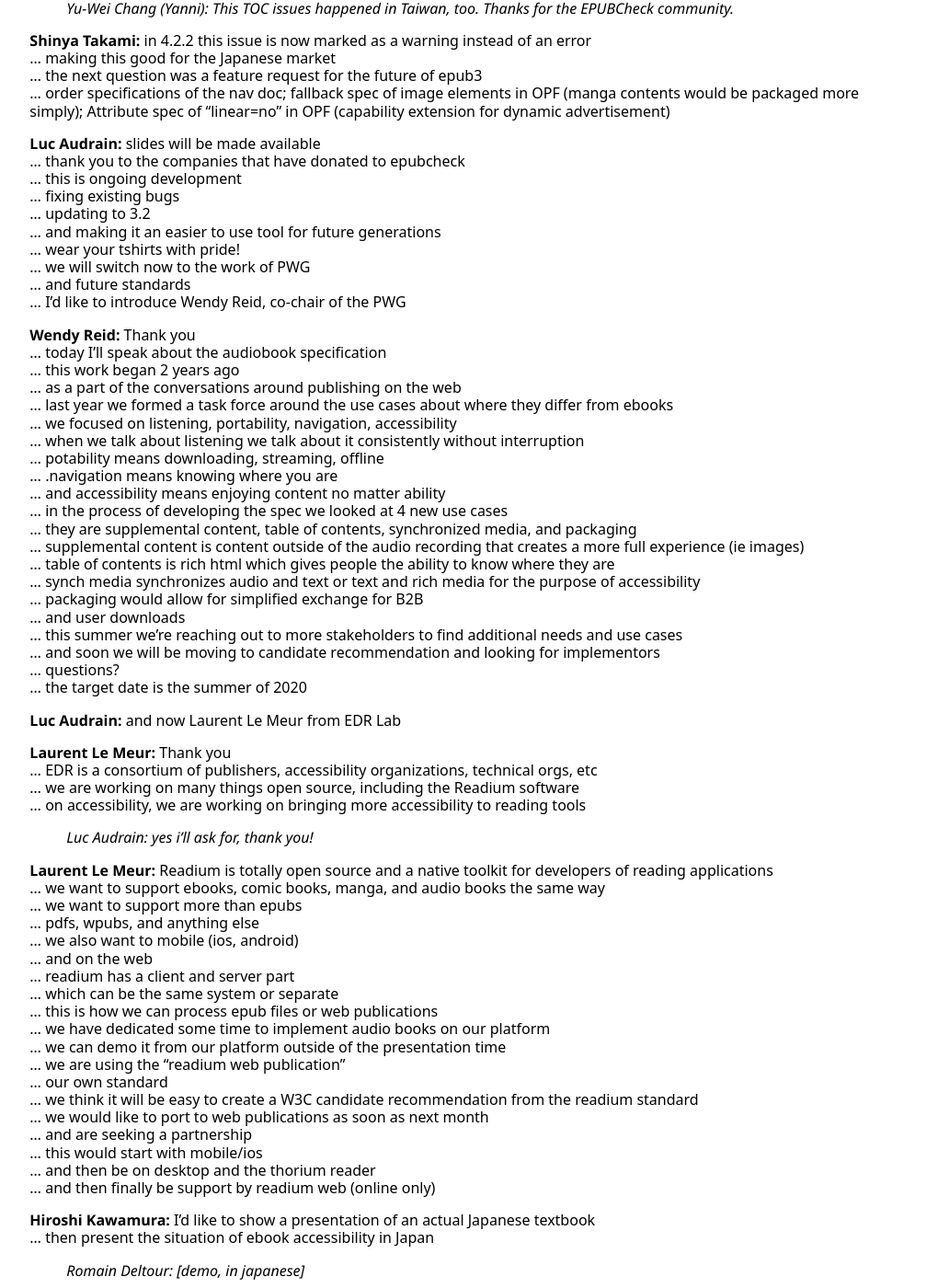
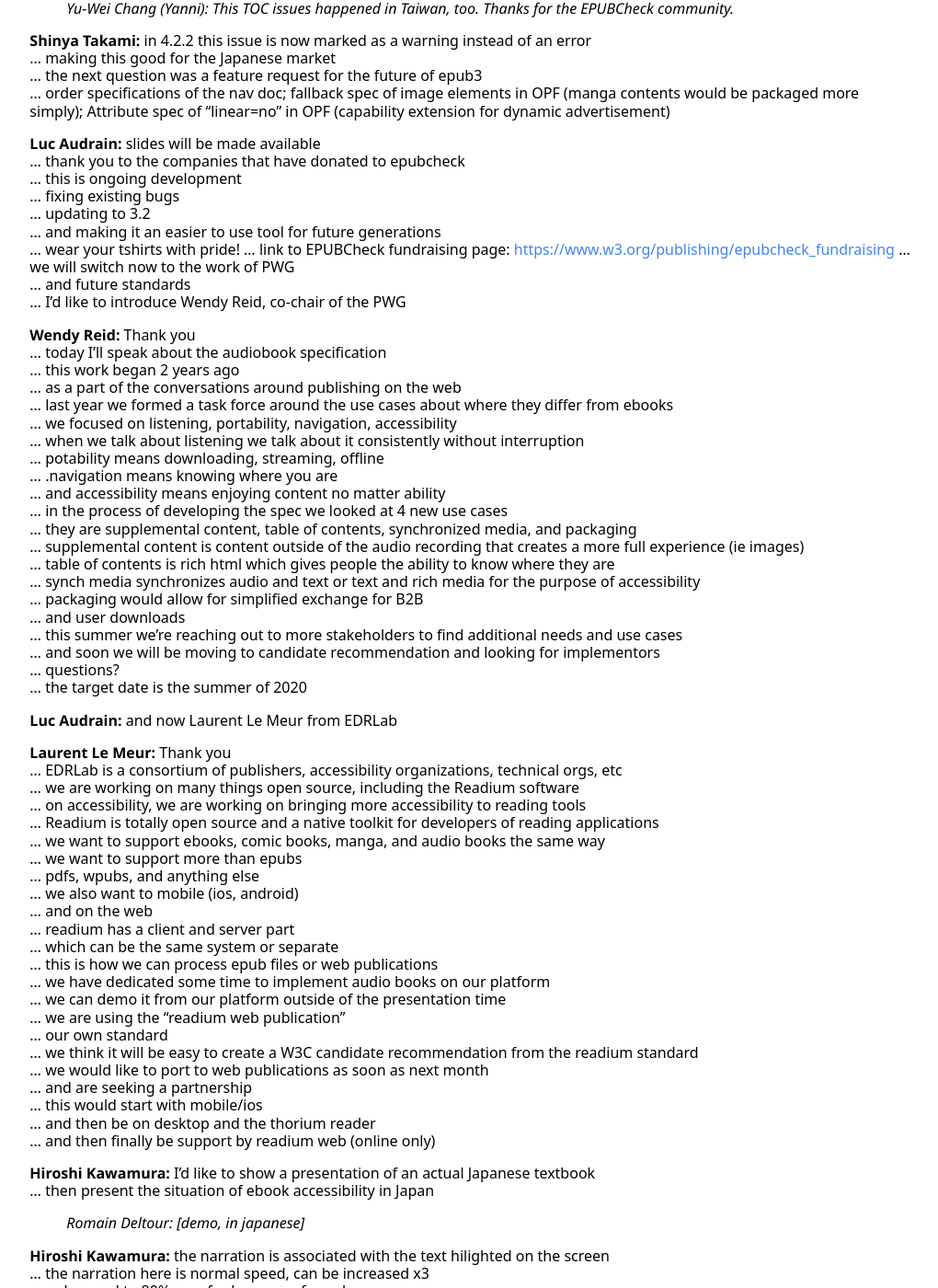
Before and after one commit to w3c/publ-bg, a Jekyll site: the page built from Meetings/Minutes/2019/2019-09-19-pbg.md, in a window 1280 px wide and 1400 px high, scrolled down 4137 px. Shown: the whole window at 92% size, without its empty margins (252-1272 px from the left). Built offline with Jekyll 4.4.1, drawn with Linux system fonts in a browser that asks for light colours; some web fonts are replaced; some of the changed text lies outside the part shown.

Commit message:
Update 2019-09-19-pbg.md

```diff
--- a/Meetings/Minutes/2019/2019-09-19-pbg.md
+++ b/Meetings/Minutes/2019/2019-09-19-pbg.md
@@ -364,12 +364,12 @@ See also the [Agenda]() and the [IRC Log](https://www.w3.org/2019/09/19-pbg-irc.
 … Thanks
 
 **Luc Audrain:** Introduce Takami-san from Kadokawa
-… I am Shinya Takami
+
+**Shinya Takami:** I am Shinya Takami
 … two questions
 … EPUB 3.2 and EPUB check; situation in Japan
 … second is future requirements
-
-**Shinya Takami:** existing epub files had errors due to a TOC violation
+… existing epub files had errors due to a TOC violation
 
 > *Romain Deltour:* the EPUBCheck issue mentioned by Takami-san: [https://github.com/w3c/epubcheck/issues/1036](https://github.com/w3c/epubcheck/issues/1036)
 
@@ -390,6 +390,7 @@ See also the [Agenda]() and the [IRC Log](https://www.w3.org/2019/09/19-pbg-irc.
 … updating to 3.2
 … and making it an easier to use tool for future generations
 … wear your tshirts with pride!
+… link to EPUBCheck fundraising page: [https://www.w3.org/publishing/epubcheck_fundraising](https://www.w3.org/publishing/epubcheck_fundraising)
 … we will switch now to the work of PWG
 … and future standards
 … I'd like to introduce Wendy Reid, co-chair of the PWG
@@ -416,16 +417,13 @@ See also the [Agenda]() and the [IRC Log](https://www.w3.org/2019/09/19-pbg-irc.
 … questions?
 … the target date is the summer of 2020
 
-**Luc Audrain:** and now Laurent Le Meur from EDR Lab
+**Luc Audrain:** and now Laurent Le Meur from EDRLab
 
 **Laurent Le Meur:** Thank you
-… EDR is a consortium of publishers, accessibility organizations, technical orgs, etc
+… EDRLab is a consortium of publishers, accessibility organizations, technical orgs, etc
 … we are working on many things open source, including the Readium software
 … on accessibility, we are working on bringing more accessibility to reading tools
-
-> *Luc Audrain:* yes i’ll ask for, thank you!
-
-**Laurent Le Meur:** Readium is totally open source and a native toolkit for developers of reading applications
+… Readium is totally open source and a native toolkit for developers of reading applications
 … we want to support ebooks, comic books, manga, and audio books the same way
 … we want to support more than epubs
 … pdfs, wpubs, and anything else
```
Also changed, not shown: other parts of Meetings/Minutes/2019/2019-09-19-pbg.md (+2 -1 lines).
